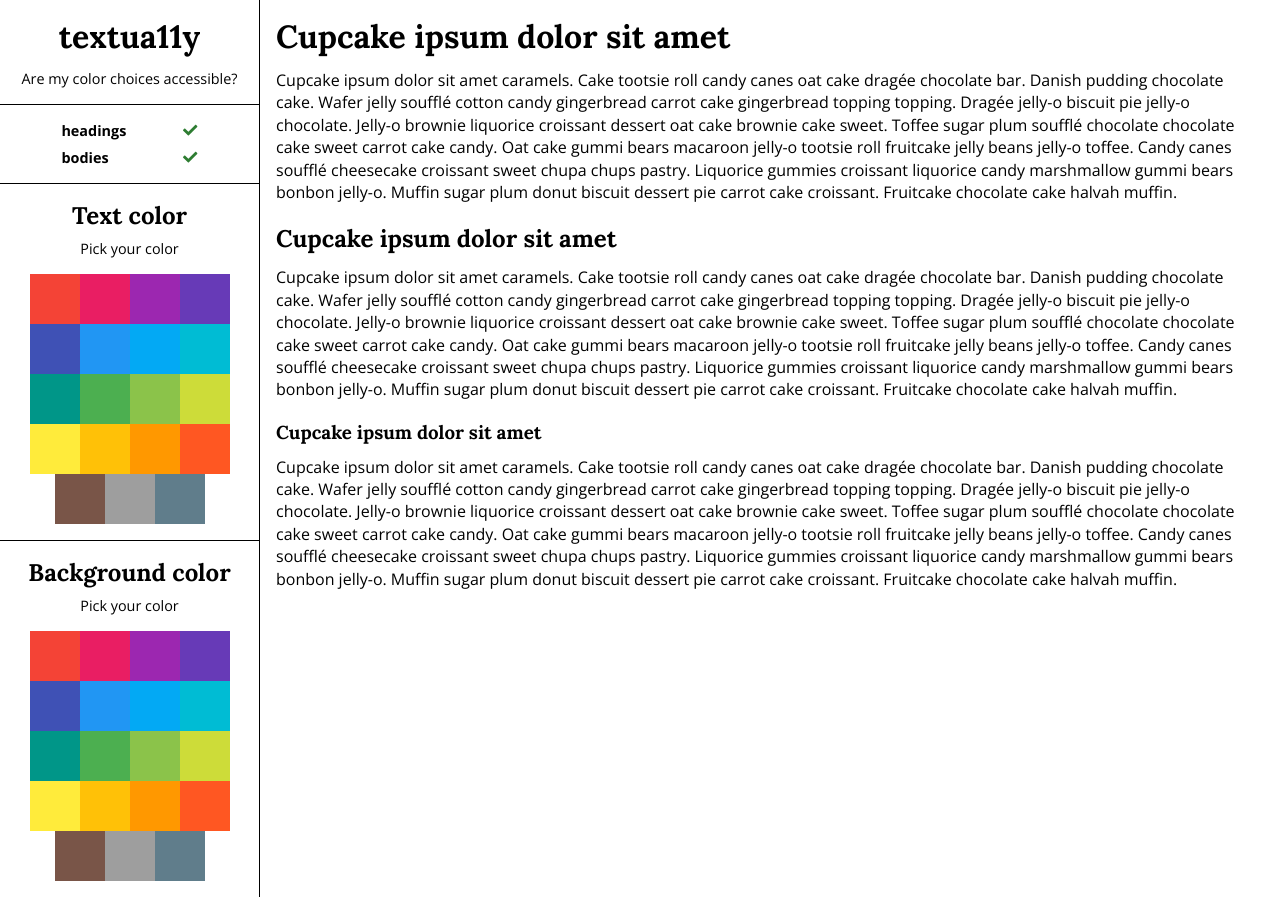
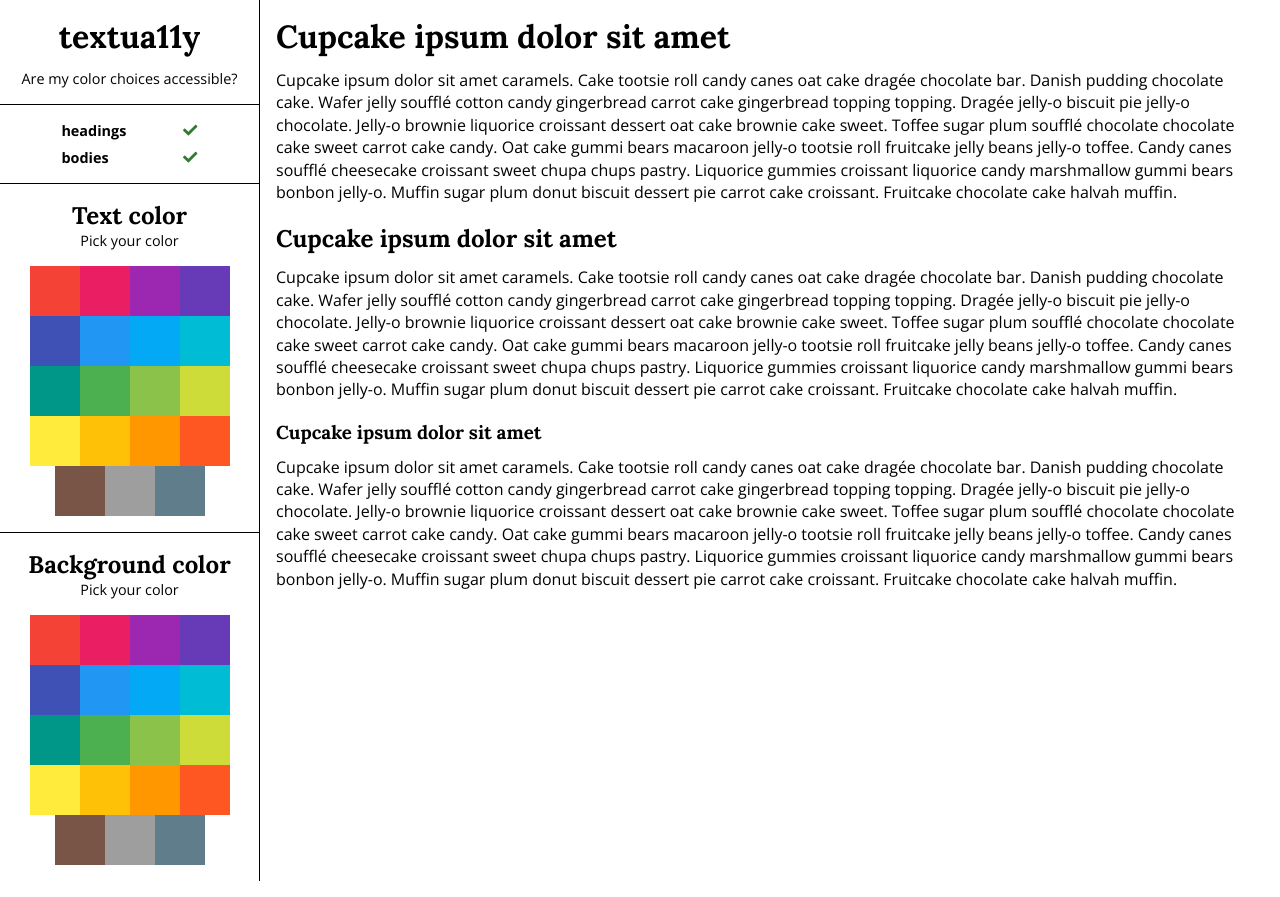
Before and after one commit to AMB-codes-crafts/textua11y, a Next.js app: page / in a window 1280 px wide. Built offline with nearby package versions, Linux system fonts and the light colour scheme.

Commit message:
Making title and subtitle margins better

```diff
--- a/components/ColorPicker/ColorPicker.module.scss
+++ b/components/ColorPicker/ColorPicker.module.scss
@@ -2,8 +2,7 @@
   text-align: center;
 
   h2 {
-    margin-top: 0;
-    margin-bottom: 8px;
+    margin: 0;
   }
 
   p {
```
